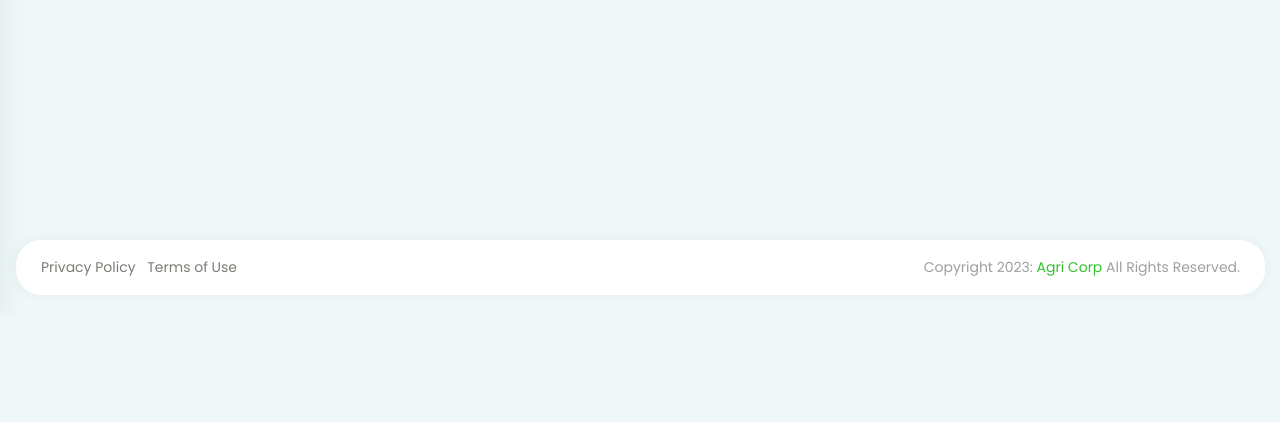
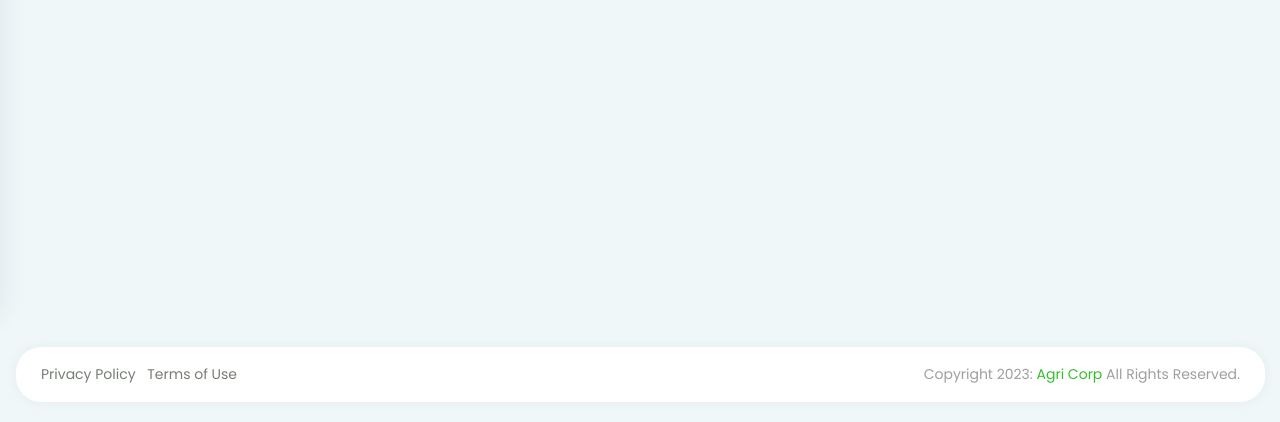
Before and after one commit to ZKYRIO/company_profile, a PHP site: page /index.php in a window 1280 px wide. Shown: the part 485-907 px from the top of the page. Before the commit the page ends 780 px from the top, so only its background shows below. Run offline with PHP 8.4, Linux system fonts and the light colour scheme; the visitor is signed in with stand-in values (Sample User, id 1); data that the repository does not hold is empty; some libraries are stand-ins or nearby versions.

Commit message:
Fixed position footer

```diff
--- a/admin/includes/footer.php
+++ b/admin/includes/footer.php
@@ -1,5 +1,7 @@
+    </div>
+    <!-- content page END -->
     <!-- Footer -->
-        <footer class="bg-white iq-footer ml-3 fixed-bottom" style="z-index: 1;">
+    <footer class="bg-white iq-footer ml-3" style="z-index: 1; margin-top: 2rem;">
             <div class="container-fluid">
                 <div class="row">
                     <div class="col-lg-6">
@@ -15,7 +17,6 @@
             </div>
         </footer>
     <!-- Footer END -->
-    </div> <!-- content page END -->
 
 <!-- Optional JavaScript -->
     <!-- jQuery first, then Popper.js, then Bootstrap JS -->
```
